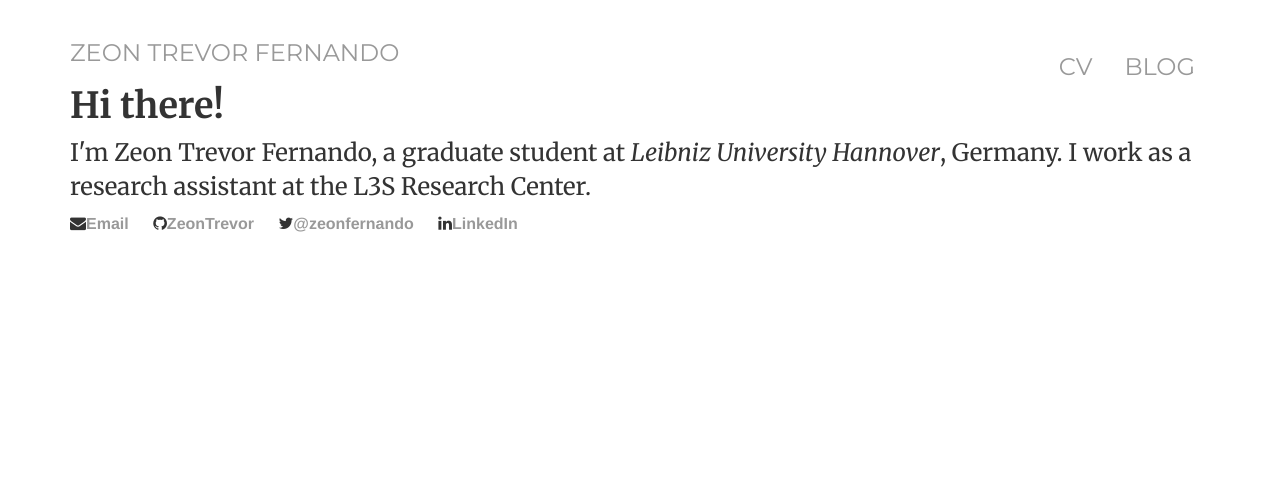
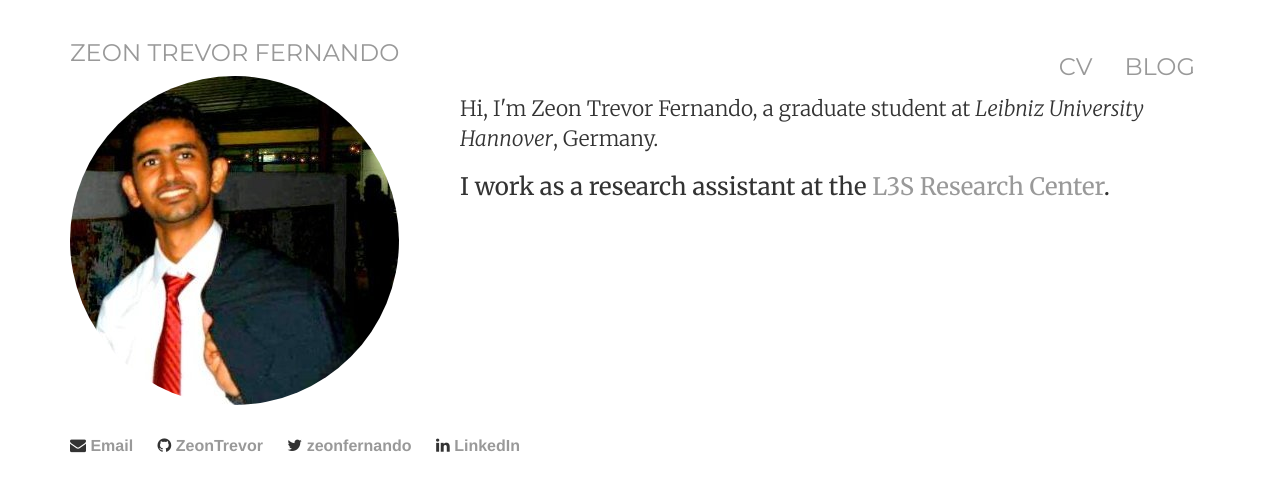
Before and after one commit to ZeonTrevor/zeontrevor.github.io, a Jekyll site: the page built from index.html, in a window 1280 px wide. Shown: the top 492 px of the page. Built offline with Jekyll 4.4.1, drawn with Linux system fonts in a browser that asks for light colours.

Commit message:
Updated Index Page

```diff
--- a/_layouts/default.html
+++ b/_layouts/default.html
@@ -36,10 +36,10 @@
   <!--footer-->
   <footer>
    <ul>
-   <li><i class="fa fa-envelope" aria-hidden="true"></i><a href="mailto:zeon.trevor@gmail.com">Email</a></li>
-   <li><i class="fa fa-github" aria-hidden="true"></i><a href="https://github.com/ZeonTrevor">ZeonTrevor</a></li>
-   <li><i class="fa fa-twitter" aria-hidden="true"></i><a href="https://twitter.com/zeonfernando">@zeonfernando</a></li>
-   <li><i class="fa fa-linkedin" aria-hidden="true"></i><a href="de.linkedin.com/in/zeonfernando">LinkedIn</a></li>
+   <li><i class="fa fa-envelope" aria-hidden="true"></i><a href="mailto:zeon.trevor@gmail.com"> Email</a></li>
+   <li><i class="fa fa-github" aria-hidden="true"></i><a href="https://github.com/ZeonTrevor"> ZeonTrevor</a></li>
+   <li><i class="fa fa-twitter" aria-hidden="true"></i><a href="https://twitter.com/zeonfernando"> zeonfernando</a></li>
+   <li><i class="fa fa-linkedin" aria-hidden="true"></i><a href="de.linkedin.com/in/zeonfernando"> LinkedIn</a></li>
    </ul>
   </footer>
 </div>
--- a/css/main.css
+++ b/css/main.css
@@ -38,3 +38,9 @@ ul.posts li { list-style: none; }
 /* Custom container */
 .container > hr { margin: 30px 0; }
 .container > hr.footer {margin-bottom: 15px; }
+
+
+img.avatar { margin-bottom: 30px; }
+
+.marketing p { line-height: 25px; }
+.marketing p.lead { line-height: 30px; }
--- a/index.html
+++ b/index.html
@@ -5,7 +5,13 @@ cv: passive
 blog: passive
 ---
 
-		<div class="blurb">
-			<h1>Hi there!</h1>
-			<p>I'm Zeon Trevor Fernando, a graduate student at <em>Leibniz University Hannover</em>, Germany. I work as a research assistant at the L3S Research Center.</p>
-		</div>
+<div class="row marketing">
+	<div class="col-sm-4">
+		<img  class="img-circle avatar" alt="Zeon Trevor Fernando" src="img/zejames.jpg">
+	</div>
+	<div itemscope itemtype="http://data-vocabulary.org/Person" class="col-sm-8">
+		<p class="lead">Hi, I'm <span itemprop="name">Zeon Trevor Fernando</span>, a graduate student at <span itemprop="affiliation"><em>Leibniz University Hannover</em></span>, Germany.</p>
+		<p>I work as a <span itemprop="title">research assistant</span> at <span itemprop="affiliation">the <a href="http://l3s.de">L3S Research Center</a></span>.</p>
+
+	</div>
+</div>
```
